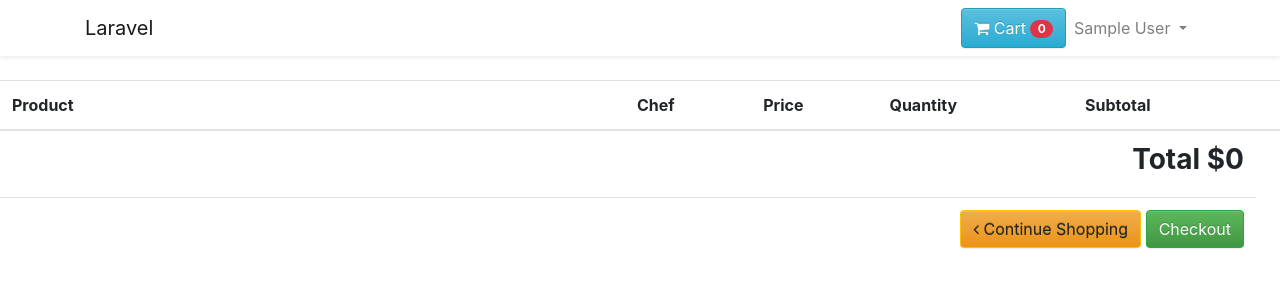
After one commit to sergi-s/RMZ, a Laravel app: page /cart in a window 1280 px wide. The commit adds this page. Shown: the top 300 px of the page. Run offline with Laravel 8, Linux system fonts and the light colour scheme; the visitor is signed in with stand-in values (Sample User, id 1); style sheets or scripts are compiled from the project's sources; some libraries are stand-ins or nearby versions.

Commit message:
shopping cart/ category,user,chefprof,meal seeders

```diff
--- a/app/Http/Controllers/GuestController.php
+++ b/app/Http/Controllers/GuestController.php
@@ -29,13 +29,13 @@ class GuestController extends Controller
 
         return view('home', [
             'meals' => $retarr2,
-            "chefs" => User::has('chef')->get(),
+            "chefs" => User::has('chef')->where("isChef", "=", True)->get(),
             "sub_chefs" => $retArr
         ]);
     }
     public function chefs()
     {
-        return view("Allchefs", ["Title" => "All Chefs", "chefs" => User::has('chef')->get()]);
+        return view("Allchefs", ["Title" => "All Chefs", "chefs" => User::has('chef')->where("isChef", "=", True)->get()]);
     }
     public function chef($id)
     {
@@ -44,6 +44,8 @@ class GuestController extends Controller
             return $chef->name . " is not a chef";
         }
         $meals = User::find($id)->getMeals;
+        // return Auth::user()->subscription;
+        // return var_export(in_array($id, array_column(Auth::user()->subscription, "chef_id")));
         return view("Chef", ['chef' => User::find($id), "meals" => $meals]);
     }
 }
--- a/app/Http/Controllers/MealsController.php
+++ b/app/Http/Controllers/MealsController.php
@@ -25,4 +25,72 @@ class MealsController extends Controller
     {
         return view("Meal", ['meal' => Meal::find($id)]);
     }
+    /**
+     * Write code on Method
+     *
+     * @return response()
+     */
+    public function cart()
+    {
+        return view('cart');
+    }
+    /**
+     * Write code on Method
+     *
+     * @return response()
+     */
+    public function addToCart($id)
+    {
+        $product = Meal::findOrFail($id);
+
+        $cart = session()->get('cart', []);
+
+        if (isset($cart[$id])) {
+            $cart[$id]['quantity']++;
+        } else {
+            $cart[$id] = [
+                "name" => $product->name,
+                "quantity" => 1,
+                "price" => $product->price,
+                "chef_name" => $product->chef->name
+                // "image" => $product->image
+            ];
+        }
+
+        session()->put('cart', $cart);
+        return redirect()->back()->with('success', 'Product added to cart successfully!');
+    }
+
+    /**
+     * Write code on Method
+     *
+     * @return response()
+     */
+    public function update(Request $request)
+    {
+        if ($request->id && $request->quantity) {
+            $cart = session()->get('cart');
+            $cart[$request->id]["quantity"] = $request->quantity;
+            session()->put('cart', $cart);
+            session()->flash('success', 'Cart updated successfully');
+        }
+    }
+
+    /**
+     * Write code on Method
+     *
+     * @return response()
+     */
+    public function remove($id)
+    {
+        if ($id) {
+            $cart = session()->get('cart');
+            if (isset($cart[$id])) {
+                unset($cart[$id]);
+                session()->put('cart', $cart);
+            }
+            session()->flash('success', 'Product removed successfully');
+            return back();
+        }
+    }
 }
--- a/app/Models/Category.php
+++ b/app/Models/Category.php
@@ -10,7 +10,6 @@ class Category extends Model
     use HasFactory;
     public function Meals()
     {
-        // return $this->hasMany(Meal::class);
-        return $this->hasMany('App\Models\Meal', "category_id", "id");
+        return $this->hasMany(Meal::class);
     }
 }
--- a/app/Models/Meal.php
+++ b/app/Models/Meal.php
@@ -18,6 +18,6 @@ class Meal extends Model
     }
     public function category()
     {
-        return $this->belongsTo("App\Models\Category", "category_id", "id");
+        return $this->belongsTo(Category::class);
     }
 }
--- a/resources/views/AllMeals.blade.php
+++ b/resources/views/AllMeals.blade.php
@@ -57,7 +57,4 @@
         </div>
 
     </div>
-    </div>
-    </div>
-    </div>
 @endsection
--- a/resources/views/Chef.blade.php
+++ b/resources/views/Chef.blade.php
@@ -12,6 +12,12 @@
                         @if ($chef->isVIP)
                             VIP
                         @endif<br>
+                        {{-- {{ var_export(in_array(3, array_column(Auth::user()->subscription, "id")));}} --}}
+                        @if (Auth::user())
+
+                            <a href="../subscribe/{{ $chef->id }}">SUBSCRIBE</a>
+                        @endif
+
                     </div>
 
                 </div>
--- /dev/null
+++ b/resources/views/cart.blade.php
@@ -0,0 +1,63 @@
+@extends('layouts.app')
+
+@section('content')
+    <table id="cart" class="table table-hover table-condensed">
+        <thead>
+            <tr>
+                <th style="width:50%">Product</th>
+                <th style="width:10%">Chef</th>
+                <th style="width:10%">Price</th>
+                <th style="width:8%">Quantity</th>
+                <th style="width:22%" class="text-center">Subtotal</th>
+                <th style="width:10%"></th>
+            </tr>
+        </thead>
+        <tbody>
+            @php $total = 0 @endphp
+            @if (session('cart'))
+                @foreach (session('cart') as $id => $details)
+                    @php $total += $details['price'] * $details['quantity'] @endphp
+                    <tr data-id="{{ $id }}">
+                        <td data-th="Product">
+                            <div class="row">
+                                {{-- <div class="col-sm-3 hidden-xs"><img src="{{ $details['image'] }}" width="100"
+                                        height="100" class="img-responsive" /></div> --}}
+                                <div class="col-sm-9">
+                                    <h4 class="nomargin">{{ $details['name'] }}</h4>
+                                </div>
+                            </div>
+                        </td>
+                        <td data-th="Price">{{ $details['chef_name'] }}</td>
+                        <td data-th="Price">${{ $details['price'] }}</td>
+                        <td data-th="Quantity">
+                            {{-- <input type="number" value="{{ $details['quantity'] }}"
+                                class="form-control quantity update-cart" /> --}}
+                            {{ $details['quantity'] }}
+                        </td>
+                        <td data-th="Subtotal" class="text-center">${{ $details['price'] * $details['quantity'] }}</td>
+                        <td class="actions" data-th="">
+                            <a class="dropdown-item" href="remove-from-cart/{{ $id }}">
+                                <button class="btn btn-danger btn-sm remove-from-cart"><i
+                                        class="fa fa-trash-o"></i></button>
+                            </a>
+                        </td>
+                    </tr>
+                @endforeach
+            @endif
+        </tbody>
+        <tfoot>
+            <tr>
+                <td colspan="5" class="text-right">
+                    <h3><strong>Total ${{ $total }}</strong></h3>
+                </td>
+            </tr>
+            <tr>
+                <td colspan="5" class="text-right">
+                    <a href="{{ url('/') }}" class="btn btn-warning"><i class="fa fa-angle-left"></i> Continue
+                        Shopping</a>
+                    <button class="btn btn-success">Checkout</button>
+                </td>
+            </tr>
+        </tfoot>
+    </table>
+@endsection
--- a/resources/views/layouts/app.blade.php
+++ b/resources/views/layouts/app.blade.php
@@ -19,6 +19,16 @@
 
     <!-- Styles -->
     <link href="{{ asset('css/app.css') }}" rel="stylesheet">
+
+    <!-- links -->
+    <link rel="stylesheet" href="https://maxcdn.bootstrapcdn.com/bootstrap/3.3.5/css/bootstrap-theme.min.css">
+
+    <link rel="stylesheet" href="https://maxcdn.bootstrapcdn.com/bootstrap/4.0.0/css/bootstrap.min.css">
+    <link rel="stylesheet" href="https://maxcdn.bootstrapcdn.com/font-awesome/4.7.0/css/font-awesome.min.css">
+    {{-- <script src="https://ajax.googleapis.com/ajax/libs/jquery/3.3.1/jquery.min.js"></script> --}}
+    <script src="https://cdnjs.cloudflare.com/ajax/libs/popper.js/1.12.9/umd/popper.min.js"></script>
+    <script src="https://maxcdn.bootstrapcdn.com/bootstrap/4.0.0/js/bootstrap.min.js"></script>
+
 </head>
 
 <body>
@@ -56,6 +66,46 @@
                                 </li>
                             @endif
                         @else
+
+                            <button type="button" class="btn btn-info" data-toggle="dropdown">
+                                <i class="fa fa-shopping-cart" aria-hidden="true"></i> Cart <span
+                                    class="badge badge-pill badge-danger">{{ count((array) session('cart')) }}</span>
+                            </button>
+                            <div class="dropdown-menu">
+                                <div class="row total-header-section">
+                                    <div class="col-lg-6 col-sm-6 col-6">
+                                        <i class="fa fa-shopping-cart" aria-hidden="true"></i> <span
+                                            class="badge badge-pill badge-danger">{{ count((array) session('cart')) }}</span>
+                                    </div>
+                                    @php $total = 0 @endphp
+                                    @foreach ((array) session('cart') as $id => $details)
+                                        @php $total += $details['price'] * $details['quantity'] @endphp
+                                    @endforeach
+                                    <div class="col-lg-6 col-sm-6 col-6 total-section text-right">
+                                        <p>Total: <span class="text-info">$ {{ $total }}</span></p>
+                                    </div>
+                                </div>
+                                @if (session('cart'))
+                                    @foreach (session('cart') as $id => $details)
+                                        <div class="row cart-detail">
+                                            {{-- <div class="col-lg-4 col-sm-4 col-4 cart-detail-img">
+                                                <img src="{{ $details['image'] }}" />
+                                            </div> --}}
+                                            <div class="col-lg-8 col-sm-8 col-8 cart-detail-product">
+                                                <p>{{ $details['name'] }}</p>
+                                                <span class="price text-info"> ${{ $details['price'] }}</span> <span
+                                                    class="count"> Quantity:{{ $details['quantity'] }}</span>
+                                            </div>
+                                        </div>
+                                    @endforeach
+                                @endif
+                                <div class="row">
+                                    <div class="col-lg-12 col-sm-12 col-12 text-center checkout">
+                                        <a href="{{ route('cart') }}" class="btn btn-primary btn-block">View all</a>
+                                    </div>
+                                </div>
+                            </div>
+
                             <li class="nav-item dropdown">
                                 <a id="navbarDropdown" class="nav-link dropdown-toggle" href="#" role="button"
                                     data-toggle="dropdown" aria-haspopup="true" aria-expanded="false" v-pre>
@@ -85,8 +135,7 @@
                                             onclick="event.preventDefault();document.getElementById('vip-dashboard').submit();">
                                             {{ __('VIP dashboard') }}
                                         </a>
-                                        <form id="vip-dashboard" action="{{ route('vip') }}" method="get"
-                                            class="d-none">
+                                        <form id="vip-dashboard" action="{{ route('vip') }}" method="get" class="d-none">
                                             @csrf
                                         </form>
                                     @endif
@@ -135,6 +184,7 @@
             @yield('content')
         </main>
     </div>
+    @yield('scripts')
 </body>
 
 </html>
--- a/routes/web.php
+++ b/routes/web.php
@@ -1,5 +1,6 @@
 <?php
 
+use App\Http\Controllers\MealsController;
 use Illuminate\Support\Facades\Route;
 use Illuminate\Support\Facades\Auth;
 /*
@@ -52,12 +53,18 @@ Route::middleware(['auth'])->group(function () {
         dd("you are an user");
     });
 
+
+    Route::get('/cart', [App\Http\Controllers\MealsController::class, 'cart'])->name('cart');
+    Route::get('/add-to-cart/{id}', [App\Http\Controllers\MealsController::class, 'addToCart'])->name('add.to.cart');
+    Route::patch('/update-cart', [App\Http\Controllers\MealsController::class, 'update'])->name('update.cart');
+    Route::get('/remove-from-cart/{id}', [App\Http\Controllers\MealsController::class, 'remove']);
+
     Route::get('/subscriptions', [App\Http\Controllers\HomeController::class, 'sub_chefs'])->name('sub_chefs');
     Route::get('/vipmember', [App\Http\Controllers\UserController::class, 'vipmember'])->name('vipmember');
     Route::get('/vipform', [App\Http\Controllers\HomeController::class, 'vipform'])->name('vipform');
     Route::get('/chefform', [App\Http\Controllers\HomeController::class, 'chefform'])->name('chefform');
     Route::post('/chefform', [App\Http\Controllers\UserController::class, 'applyForChef'])->name('applyForChef');
-    Route::get("/subscribe/{id}", [App\Http\Controllers\UserController::class, 'subscribe']);
+    Route::get("/subscribe/{id}", [App\Http\Controllers\UserController::class, 'subscribe'])->name("subscribe");
 });
 
 
```
Also changed, not shown: database/seeders/CategorySeeder.php (added, +30 -0 lines), database/seeders/ChefProfileSeeder.php (added, +31 -0 lines), database/seeders/MealSeeder.php (added, +47 -0 lines), database/seeders/UserSeeder.php (added, +45 -0 lines), resources/views/home.blade.php (+8 -0 lines), database/migrations/2021_08_25_181141_create_meals_table.php, 6 other files.
